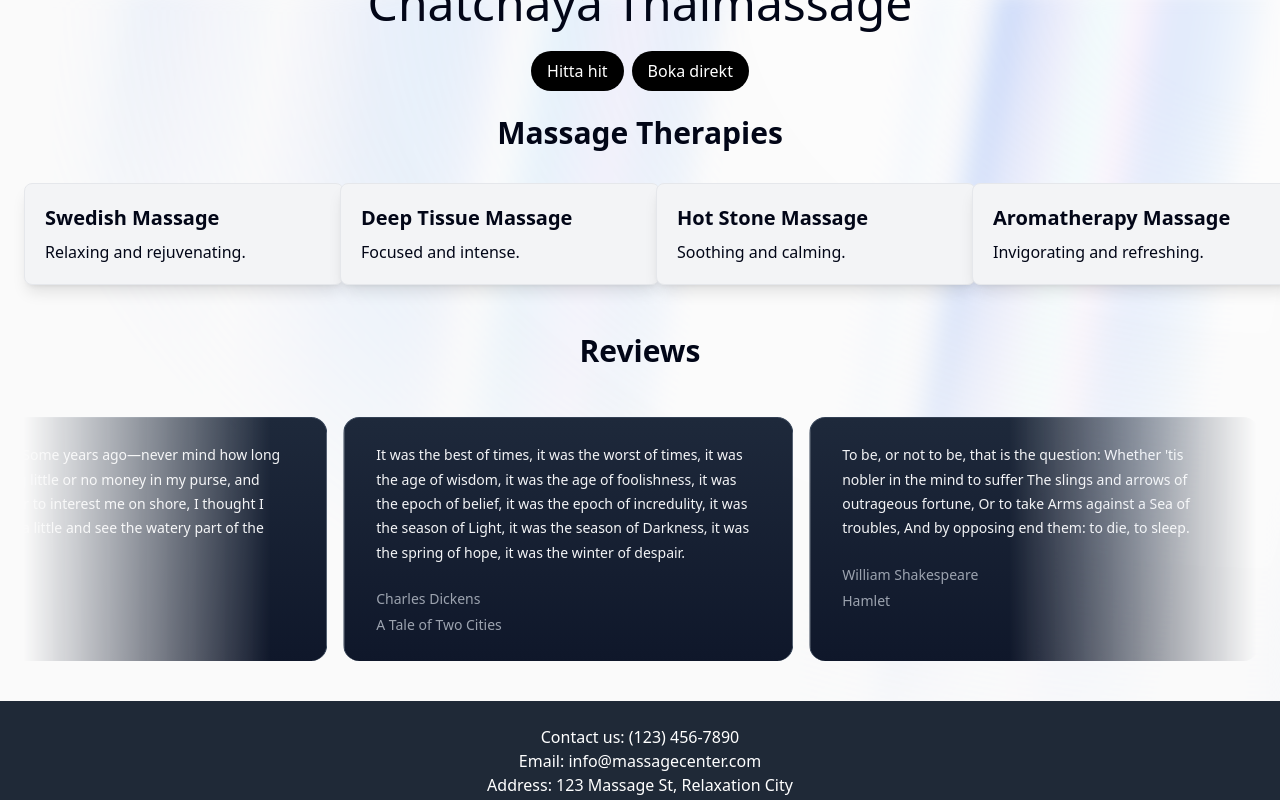
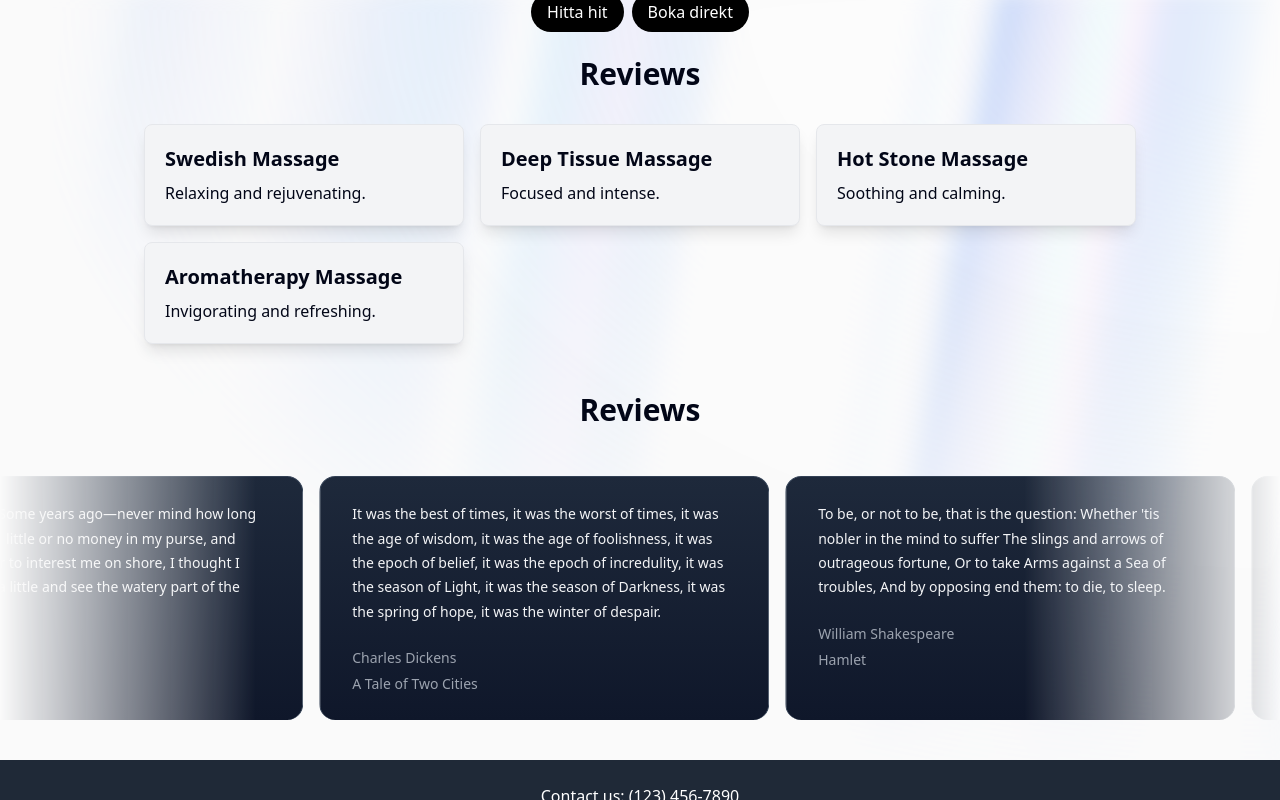
Before and after one commit to robinjac/chatchaya-thaimassage, a React (Vite) app: page / in a window 1280 px wide. Built offline with nearby package versions, Linux system fonts and the light colour scheme.

Commit message:
Center the content within each section

```diff
--- a/src/App.tsx
+++ b/src/App.tsx
@@ -2,7 +2,7 @@
 import React from "react";
 import Banner from "./components/Banner.tsx";
 import TherapyCard from "./components/TherapyCard.tsx";
-import ReviewCard from "./components/ReviewCard.tsx";
+// import ReviewCard from "./components/ReviewCard.tsx";
 import Footer from "./components/Footer.tsx";
 import { AuroraBackground } from "./components/Background.tsx";
 import { InfiniteMovingCards } from "./components/Carousel.tsx";
@@ -13,25 +13,6 @@ const therapies = [
   { name: "Hot Stone Massage", description: "Soothing and calming." },
   { name: "Aromatherapy Massage", description: "Invigorating and refreshing." },
 ];
-
-/* const reviews = [
-  { text: "Amazing service!", author: "John Doe" },
-  { text: "Best massage ever!", author: "Jane Smith" },
-  { text: "Very relaxing experience.", author: "Alice Johnson" },
-  { text: "Highly recommend!", author: "Bob Brown" },
-]; */
-
-export function InfiniteMovingCardsDemo() {
-  return (
-    <div className="h-[40rem] rounded-md flex flex-col antialiased bg-white dark:bg-black dark:bg-grid-white/[0.05] items-center justify-center relative overflow-hidden">
-      <InfiniteMovingCards
-        items={testimonials}
-        direction="right"
-        speed="slow"
-      />
-    </div>
-  );
-}
 
 const testimonials = [
   {
@@ -63,7 +44,6 @@ const testimonials = [
     name: "Herman Melville",
     title: "Moby-Dick",
   },
-
 ];
 
 const App = () => {
@@ -71,19 +51,18 @@ const App = () => {
     <AuroraBackground>
       <Banner />
 
-      <section className="relative container w-full p-6">
-        <h2 className="text-3xl font-bold text-center mb-8">
-          Massage Therapies
-        </h2>
-        <div className="grid gap-8 grid-cols-1 sm:grid-cols-2 lg:grid-cols-4">
+      <section className="relative container flex flex-col items-center w-full space-y-8 p-6">
+        <h2 className="text-3xl font-bold">Reviews</h2>
+
+        <div className="grid w-fit gap-4 grid-cols-1 sm:grid-cols-2 lg:grid-cols-3">
           {therapies.map((therapy, index) => (
             <TherapyCard key={index} therapy={therapy} />
           ))}
         </div>
       </section>
 
-      <section className="relative container w-full p-6">
-        <h2 className="text-3xl font-bold text-center mb-8">Reviews</h2>
+      <section className="relative container flex flex-col items-center  w-full space-y-8 p-6">
+        <h2 className="text-3xl font-bold text-center">Reviews</h2>
         <InfiniteMovingCards
           items={testimonials}
           direction="right"
```
